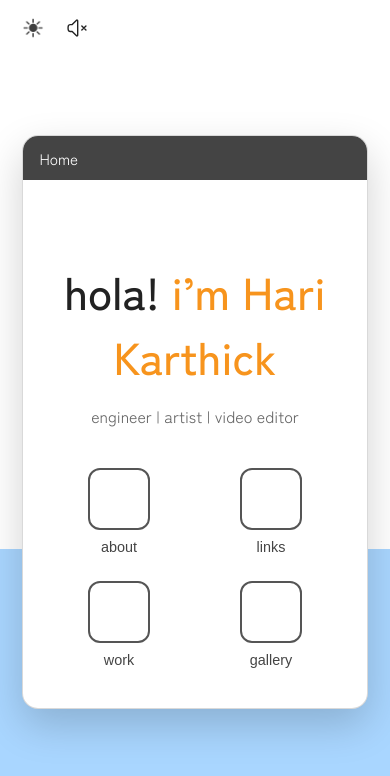
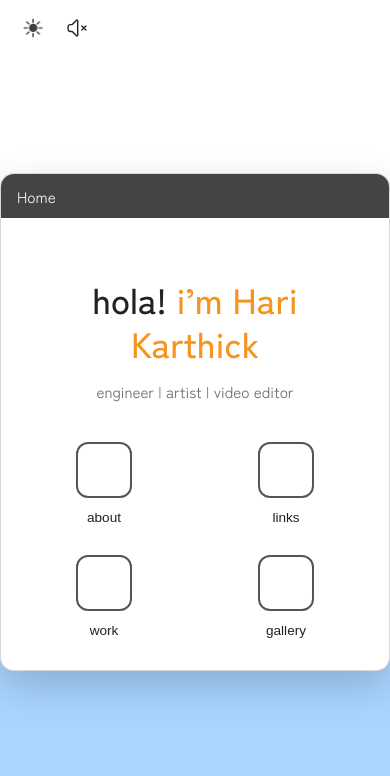
Before and after one commit to devilofrdx12/hari-karthick-g-portfolio, a React (Vite) app: page / in a window 390 px wide. Shown: the top 776 px of the page. Built offline with nearby package versions, Linux system fonts and the light colour scheme.

Commit message:
On branch main  Your branch is up to date with 'devilofrdx12/main'.
 Changes to be committed:
	modified:   src/components/DesktopGrid.css

```diff
--- a/src/components/DesktopGrid.css
+++ b/src/components/DesktopGrid.css
@@ -15,7 +15,8 @@
 /* ========== MAIN WINDOW ========== */
 
 .main-window {
-  width: min(88vw, 680px);
+  width: 680px;
+  max-width: calc(100vw - 2rem);
   background: var(--bg);
   border-radius: 16px;
   border: 1px solid rgba(0,0,0,0.15);
@@ -59,9 +60,10 @@
 }
 
 .window-content h1 {
-  font-size: 2.8rem;
+  font-size: 3rem;
   font-weight: 500;
-  margin-bottom: 0.6rem;
+  line-height: 1.2;
+  margin-bottom: 0.5rem;
   color: var(--text);
 }
 
@@ -76,7 +78,9 @@
 }
 
 .window-content p {
+  font-size:1rem;
   color: #666;
+  margin-bottom: 2.4rem;
 }
 
 .window-content h1,
@@ -122,12 +126,13 @@
 }
 
 .icon-btn span {
-  margin-top: 0.2rem;
+  margin-top: 0.4rem;
   font-size: 0.9rem;
   font-weight: 500;
   line-height: 1;
   text-transform: lowercase;
   color: #444;
+  color: var(--text);
   transition: color 0.25s ease;
 }
 
@@ -151,3 +156,47 @@
 .main-window:hover {
   box-shadow: 0 20px 50px rgba(0,0,0,0.22);
 }
+
+/* ========== MOBILE RESPONSIVE ========== */
+@media (max-width: 768px) {
+
+  /* Main window shrinks but keeps proportions */
+  .main-window {
+    width: 100%;
+    max-width: 420px;
+    border-radius: 14px;
+  }
+
+  /* Reduce padding so content fits naturally */
+  .window-content {
+    padding: 2.2rem 1.6rem 2rem;
+  }
+
+  /* Title scales down */
+  .window-content h1 {
+    font-size: 2.2rem;
+    line-height: 1.25;
+  }
+
+  /* Subtitle spacing */
+  .window-content p {
+    font-size: 0.95rem;
+    margin-bottom: 2rem;
+  }
+
+  /* ICON GRID: switch to 2×2 */
+  .icon-grid {
+    grid-template-columns: repeat(2, 1fr);
+    gap: 1.8rem;
+  }
+
+  /* Icons slightly smaller */
+  .icon-outline {
+    width: 52px;
+    height: 52px;
+  }
+
+  .icon-btn span {
+    font-size: 0.85rem;
+  }
+}
```
